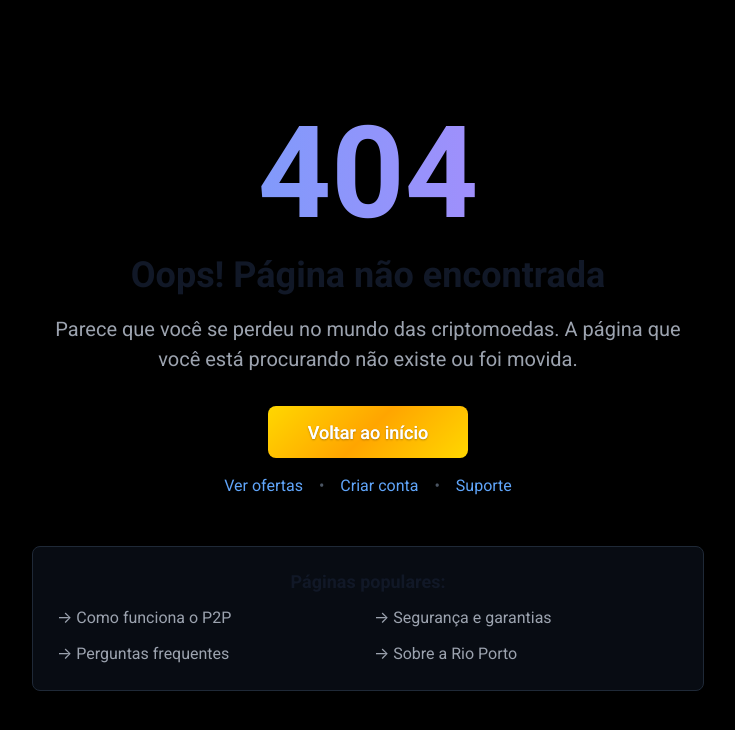
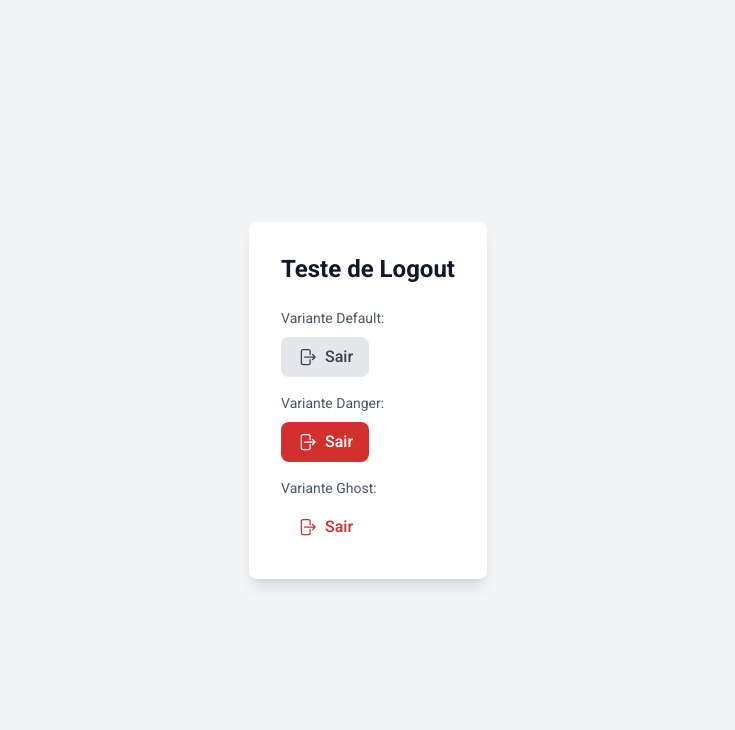
Before and after one commit to rioporto/rioportop2p, a Next.js app: page /test-logout in a window 1280 px wide. Before the commit this address had no page. Shown: the top 730 px of the page, without its empty margins (272-1007 px from the left). Built offline with nearby package versions, Linux system fonts and the light colour scheme.

Commit message:
test: add logout test page at /test-logout

```diff
--- /dev/null
+++ b/src/app/test-logout/page.tsx
@@ -0,0 +1,27 @@
+'use client';
+
+import { SimpleLogoutButton } from '@/components/ui/SimpleLogoutButton';
+
+export default function TestLogoutPage() {
+  return (
+    <div className="min-h-screen flex items-center justify-center bg-gray-100 dark:bg-gray-900">
+      <div className="bg-white dark:bg-gray-800 p-8 rounded-lg shadow-lg">
+        <h1 className="text-2xl font-bold mb-6">Teste de Logout</h1>
+        <div className="space-y-4">
+          <div>
+            <p className="text-sm text-gray-600 dark:text-gray-400 mb-2">Variante Default:</p>
+            <SimpleLogoutButton variant="default" />
+          </div>
+          <div>
+            <p className="text-sm text-gray-600 dark:text-gray-400 mb-2">Variante Danger:</p>
+            <SimpleLogoutButton variant="danger" />
+          </div>
+          <div>
+            <p className="text-sm text-gray-600 dark:text-gray-400 mb-2">Variante Ghost:</p>
+            <SimpleLogoutButton variant="ghost" />
+          </div>
+        </div>
+      </div>
+    </div>
+  );
+}
```
